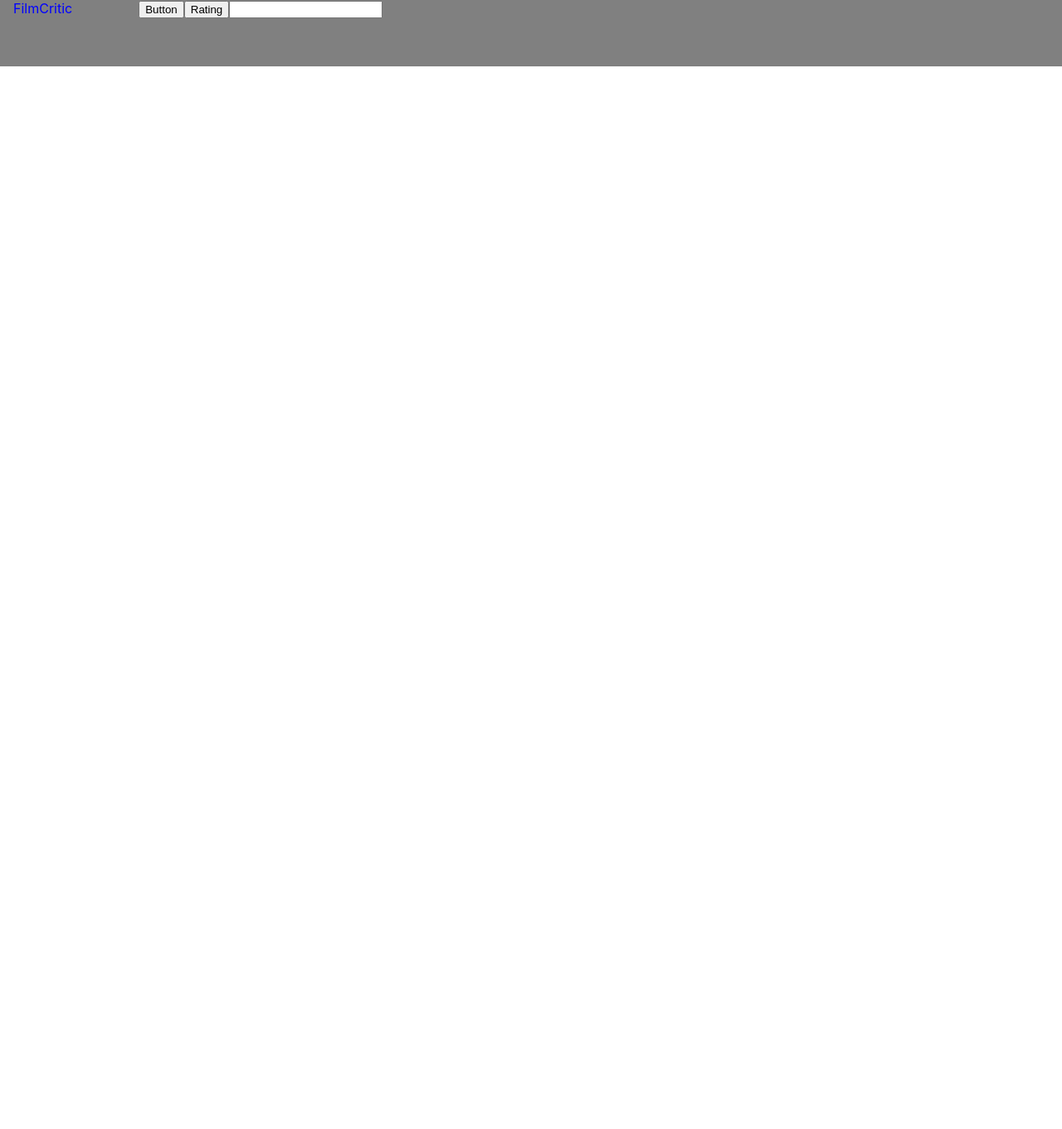
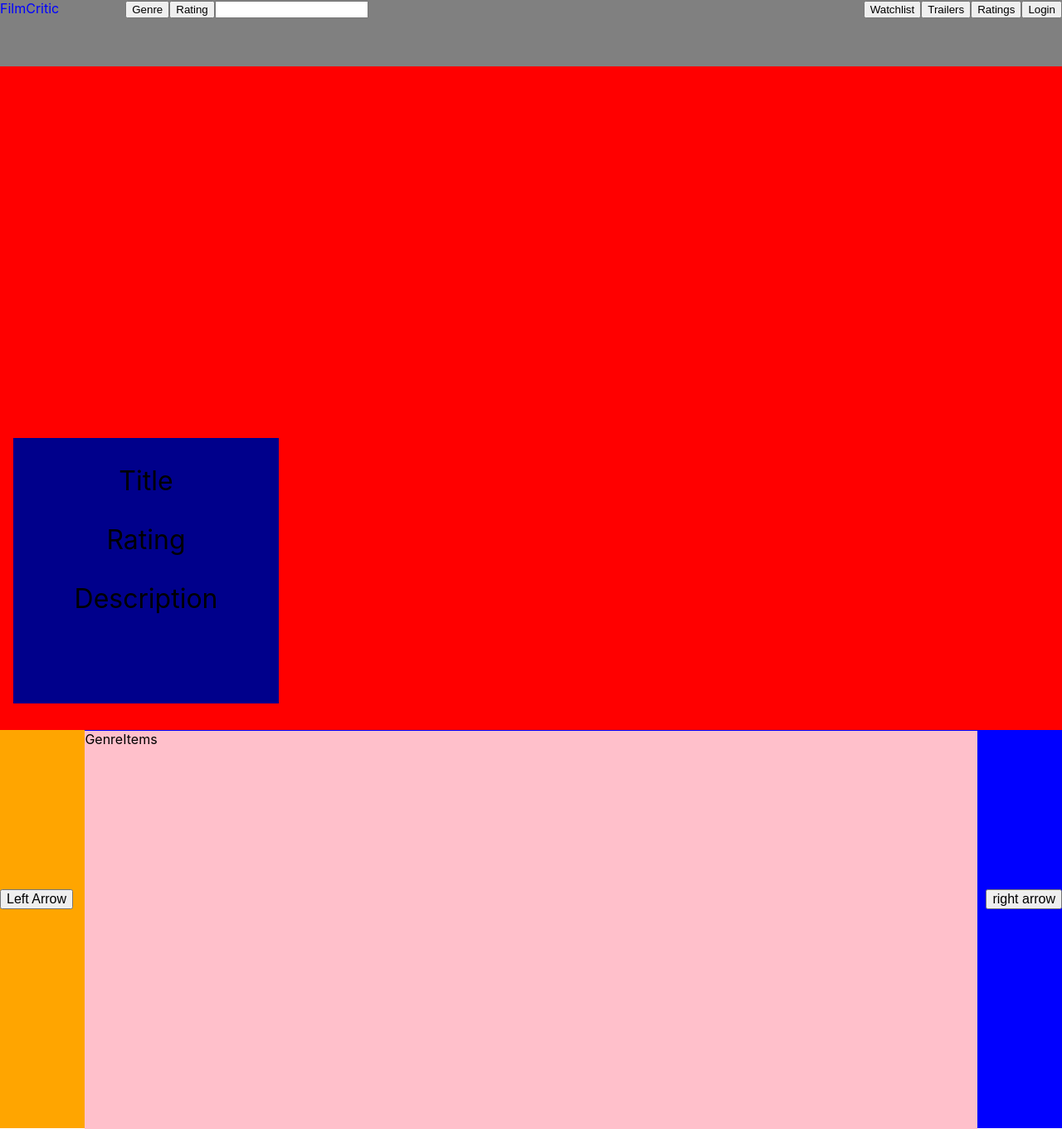
Before and after one commit to BD-Git-Hub/tsmoviesproject, a React (Create React App) app: page / in a window 1280 px wide. Shown: the whole page at 83% size. Before the commit the page ends 800 px from the top, so only its background shows below. Built offline with nearby package versions, Linux system fonts and the light colour scheme.

Commit message:
Genres section added

```diff
--- a/src/App.tsx
+++ b/src/App.tsx
@@ -1,10 +1,14 @@
 import React from "react";
 import Navbar from "./components/nav/Navbar";
+import Genres from "./components/pages/Genres";
+import Index from "./components/pages/Index";
 
 function App() {
   return (
     <>
       <Navbar/>
+      <Index/>
+      <Genres/>
 
 
     </>
--- /dev/null
+++ b/src/components/genre/GenreItems.tsx
@@ -0,0 +1,17 @@
+import styled from "styled-components";
+
+const StyledP = styled.p`
+margin: 0;
+`;
+
+const GenreItems = () => {
+  return (
+    <div>GenreItems
+
+
+
+    </div>
+  )
+}
+
+export default GenreItems
--- a/src/components/nav/Navbar.tsx
+++ b/src/components/nav/Navbar.tsx
@@ -1,18 +1,18 @@
 import styled from "styled-components";
-import Genre from "./navSearch.tsx/Genre";
-import NavSearch from "./navSearch.tsx/NavSearch";
-import Rating from "./navSearch.tsx/Rating";
 
 const NavigationBar = styled.div`
   height: 5rem;
   width: 100%;
   background: grey;
+
+
 `;
 
 const NavigationSearchGroup = styled.div`
-  display: inline;
-  color: darkgrey;
-  margin: 1rem;
+display: inline-block;
+
+
+
 `;
 
 const NavigationBarTitle = styled.a`
@@ -24,7 +24,15 @@ const NavigationBarGenreBtn = styled.button``;
 const NavigationBarRatingBtn = styled.button``;
 const NavigationBarSearchInput = styled.input``;
 
-const NavigationBarBtnGroup = styled.div``;
+const NavigationBarBtnGroup = styled.div`
+float: right;
+
+`;
+
+const NavigationBarWatchListBtn = styled.button``;
+const NavigationBarTrailersBtn = styled.button``;
+const NavigationBarRatingsBtn = styled.button``;
+const NavigationBarLoginBtn = styled.button``;
 
 
 
@@ -33,21 +41,21 @@ const Navbar = () => {
     <NavigationBar>
       <NavigationSearchGroup>
         <NavigationBarTitle>FilmCritic</NavigationBarTitle>
-        <NavigationBarGenreBtn>Button</NavigationBarGenreBtn>
+        <NavigationBarGenreBtn>Genre</NavigationBarGenreBtn>
         <NavigationBarRatingBtn>Rating</NavigationBarRatingBtn>
         <NavigationBarSearchInput></NavigationBarSearchInput>
       </NavigationSearchGroup>
 
       <NavigationBarBtnGroup>
-
+        <NavigationBarWatchListBtn>Watchlist</NavigationBarWatchListBtn>
+        <NavigationBarTrailersBtn>Trailers</NavigationBarTrailersBtn>
+        <NavigationBarRatingsBtn>Ratings</NavigationBarRatingsBtn>
+        <NavigationBarLoginBtn>Login</NavigationBarLoginBtn>
       </NavigationBarBtnGroup>
 
 
 
 
-        {/* <Genre />
-        <Rating />
-        <NavSearch /> */}
     </NavigationBar>
   );
 };
--- a/src/components/pages/Genres.tsx
+++ b/src/components/pages/Genres.tsx
@@ -1,9 +1,54 @@
-import React from 'react'
+import React from "react";
+import styled from "styled-components";
+import GenreItems from "../genre/GenreItems";
+
+const GenresContainer = styled.div`
+  background-color: blue;
+  height: 30rem;
+  width: 100%;
+
+`;
+
+const LeftArrowDiv = styled.div`
+  background-color: orange;
+  width: 8%;
+  height: 30rem;
+  display: inline-block;
+
+`;
+
+const LeftArrowButton = styled.button`
+  position: relative;
+  top: 40%;
+  font-size: 100%;
+`;
+
+const GenresCenterDiv = styled.div`
+  background-color: pink;
+  width: 84%;
+  display: inline-block;
+  height: 30rem;
+
+`;
+const RightArrowButton = styled.button`
+  position: relative;
+  top: 40%;
+  font-size: 100%;
+  float: right;
+`;
 
 const Genres = () => {
   return (
-    <div>Genres</div>
-  )
-}
+    <GenresContainer>
+      <LeftArrowDiv>
+        <LeftArrowButton>Left Arrow </LeftArrowButton>
+      </LeftArrowDiv>
+      <GenresCenterDiv><GenreItems/></GenresCenterDiv>
+      <RightArrowButton>right arrow </RightArrowButton>
 
-export default Genres
+
+    </GenresContainer>
+  );
+};
+
+export default Genres;
--- a/src/components/pages/Index.tsx
+++ b/src/components/pages/Index.tsx
@@ -1,9 +1,43 @@
-import React from 'react'
+import styled from "styled-components";
 
+const PosterBackgroundContainer = styled.div`
+  background-color: red;
+  height: 50rem;
+  position: relative;
+`;
+
+const PosterDescriptionGroup = styled.div`
+  background-color: darkblue;
+  height: 20rem;
+  width: 20rem;
+
+  position: absolute;
+  bottom: 2em;
+  left: 1rem;
+  text-align: center;
+`;
+
+const PosterDescriptionGroupTitle = styled.p`
+  font-size: 2rem;
+`;
+const PosterDescriptionGroupRating = styled.p`
+  font-size: 2rem;
+`;
+const PosterDescriptionGroupDescription = styled.p`
+  font-size: 2rem;
+`;
 const Index = () => {
   return (
-    <div>Index</div>
-  )
-}
+    <PosterBackgroundContainer>
+      <PosterDescriptionGroup>
+        <PosterDescriptionGroupTitle>Title</PosterDescriptionGroupTitle>
+        <PosterDescriptionGroupRating>Rating</PosterDescriptionGroupRating>
+        <PosterDescriptionGroupDescription>
+          Description
+        </PosterDescriptionGroupDescription>
+      </PosterDescriptionGroup>
+    </PosterBackgroundContainer>
+  );
+};
 
-export default Index
+export default Index;
```
Also changed, not shown: src/components/nav/navMenu/Login.tsx (deleted, +0 -9 lines), src/components/nav/navMenu/NavMenu.tsx (deleted, +0 -9 lines), src/components/nav/navMenu/Ratings.tsx (deleted, +0 -9 lines), src/components/nav/navMenu/WatchList.tsx (deleted, +0 -9 lines), src/components/nav/navSearch.tsx/Genre.tsx (deleted, +0 -9 lines), src/components/nav/navSearch.tsx/Rating.tsx (deleted, +0 -9 lines), src/components/nav/navSearch.tsx/navSearch.tsx (deleted, +0 -9 lines).
